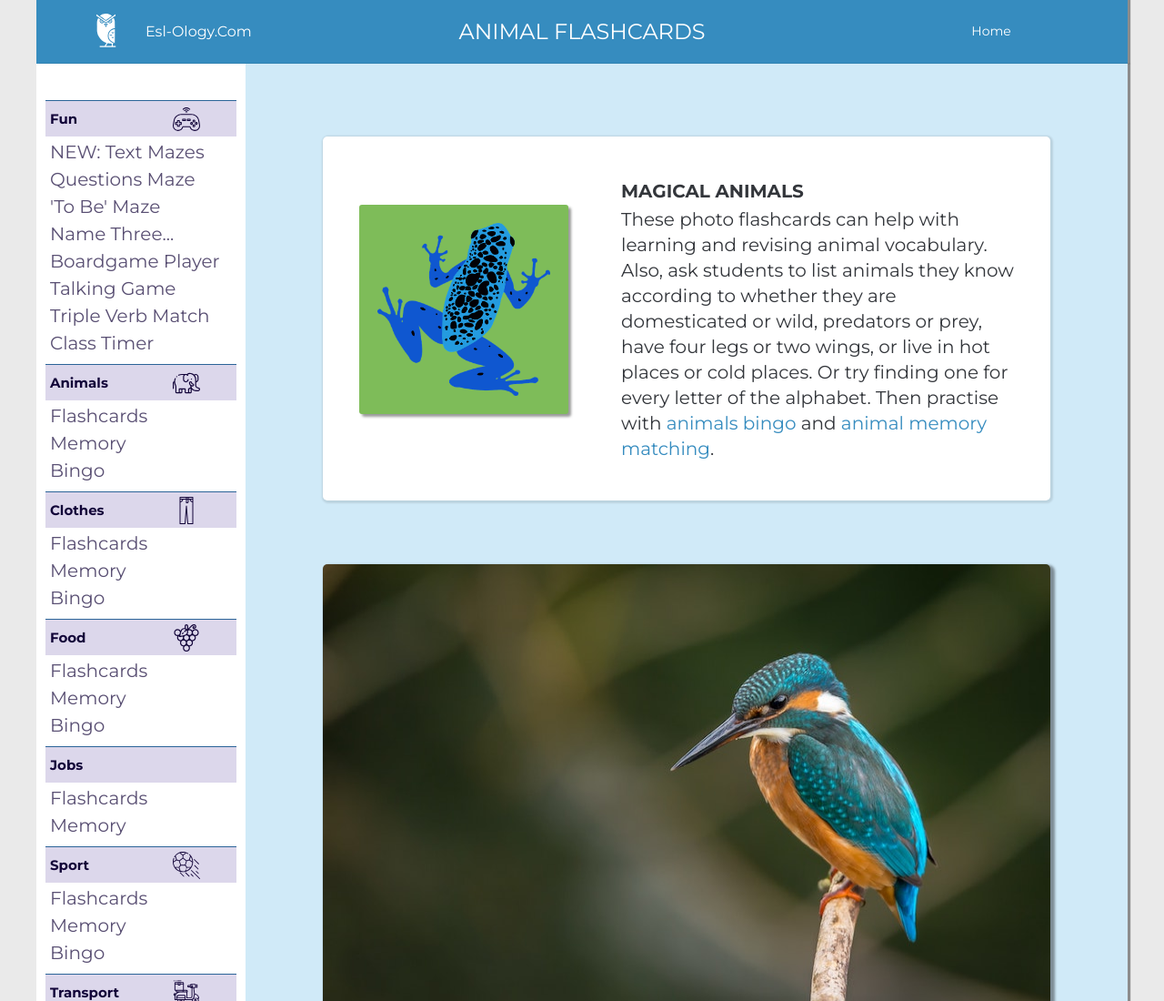
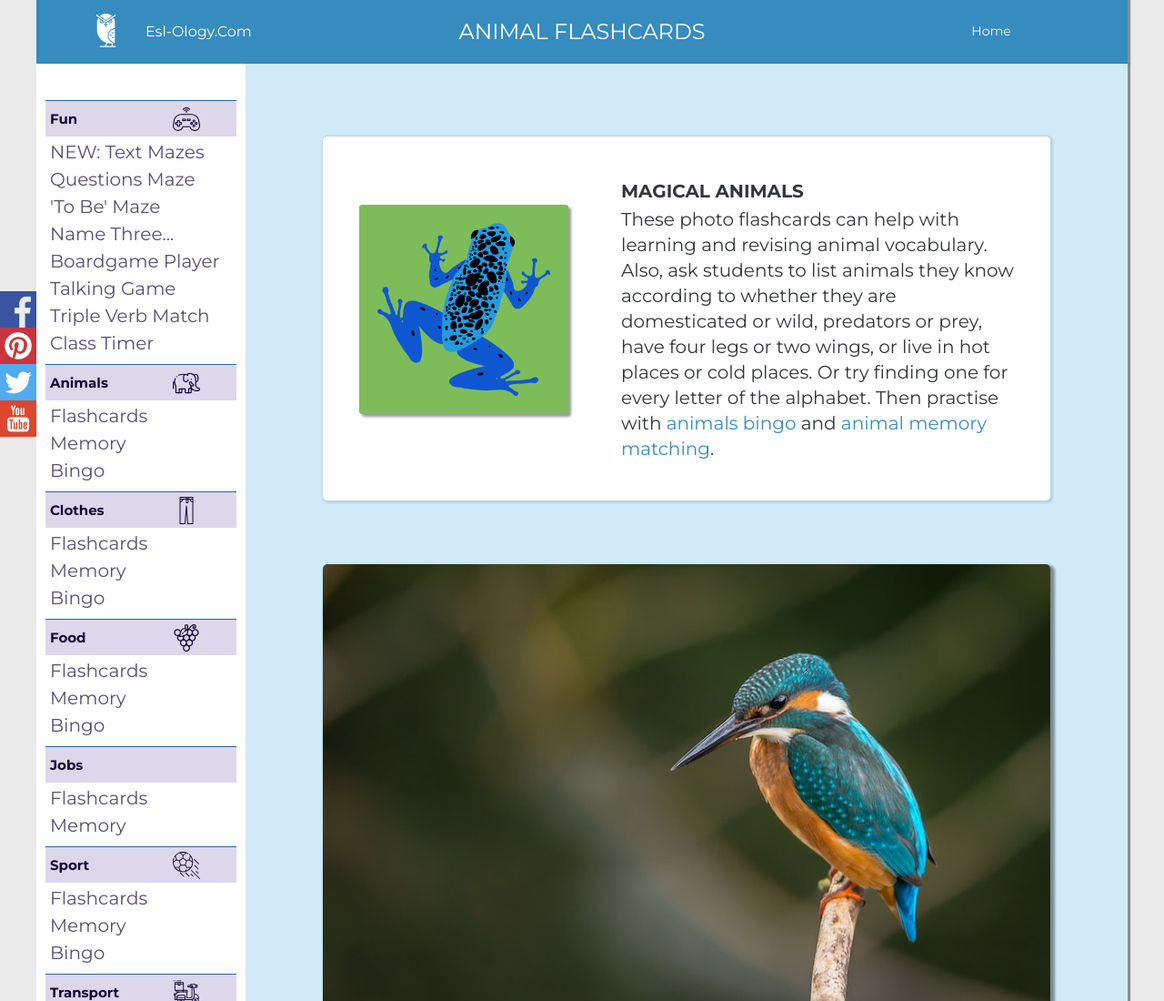
Before and after one commit to Dugsteer/Flashcard-Animals, a website: page index.html in a window 1280 px wide. Shown: the top 1100 px of the page at 91% size. Drawn offline with Linux system fonts and the light colour scheme.

Commit message:
Social linx

```diff
--- /dev/null
+++ b/css/social.css
@@ -0,0 +1,49 @@
+.social {
+  position: fixed;
+  display: flex;
+  flex-direction: column;
+  bottom: 50%;
+  transform: translateY(50%);
+  left: 0;
+  padding: 0;
+  margin: 0;
+  z-index: 1000;
+}
+
+.social-item {
+  width: 40px;
+  height: 40px;
+}
+
+.social-item:hover {
+  opacity: 0.9;
+  width: 42px;
+}
+
+.social-item img {
+  width: 100%;
+  cursor: pointer;
+}
+
+.social-item a {
+  padding: 0;
+  margin: 0;
+  text-decoration: none;
+  display: block;
+}
+
+@media screen and (max-width: 50em) {
+  .social {
+    bottom: 0;
+    left: 0;
+    transform: translateX(0%);
+  }
+  .social-item {
+    width: 30px;
+    height: 30px;
+  }
+  .social-item:hover {
+    width: 32px;
+    height: 32px;
+  }
+}
--- a/index.html
+++ b/index.html
@@ -11,6 +11,7 @@
     <title>Animal Flashcards</title>
     <link rel="icon" type="image/png" href="favicon.png" ; />
     <link rel="stylesheet" href="./css/styles.css" />
+    <link rel="stylesheet" href="css/social.css">
     <script src="csi.min.js"></script>
     <script
       data-ad-client="ca-pub-6192312197226967"
@@ -19,6 +20,46 @@
     ></script>
   </head>
   <body>
+    <div class="social">
+      <div class="social-item">
+          <a href="#"
+      onclick="
+        window.open(
+          'https://www.facebook.com/sharer/sharer.php?u=https://esl-ology.com/bingo-animals.html',
+          'facebook-share-dialog',
+          'width=626,height=436');
+        return false;">
+          <img src="img/social/facebook.png">
+          </a>
+      </div>
+      <div class="social-item">
+              <a href="#"
+      onclick="
+        window.open(
+    'https://pinterest.com/pin/create/button/?url=http://esl-ology.com&media=https://esl-ology.com/img/london.png&description=Esl-ology.com%20Free%20fun%20tools%20for%20ESL%20teachers%20and%20students%20to%20use%20online.',
+         'pinterest-share-dialog',
+          'width=626,height=436');
+        return false;">
+      <img src="img/social/pinterest.png">
+              </a>
+      </div>
+      <div class="social-item">
+              <a href="#"
+      onclick="
+        window.open(
+    'https://twitter.com/intent/tweet?url=http://esl-ology.com&text=Esl-ology.com%20Free%20fun%20tools%20for%20ESL%20teachers%20and%20students%20to%20use%20online.',
+         'twitter-share-dialog',
+          'width=626,height=436');
+        return false;">
+      <img src="img/social/twitter.png">
+              </a>
+      </div>
+
+      <div class="social-item">
+          <a href="https://www.youtube.com/channel/UCvl0weUrlWDhQOimqfRmZUA" target="_blank">
+      <img src="img/social/youtube.png"></a>
+      </div>
+    </div>
     <div class="loader-div" id="loaderDiv" onload="checkForTop();">
       <div class="loader-container">
         <img class="ghost" src="img/bird-loader.png" alt="" />
```
Also changed, not shown: img/social/facebook.png (added), img/social/pinterest.png (added), img/social/twitter.png (added), img/social/youtube.png (added).
